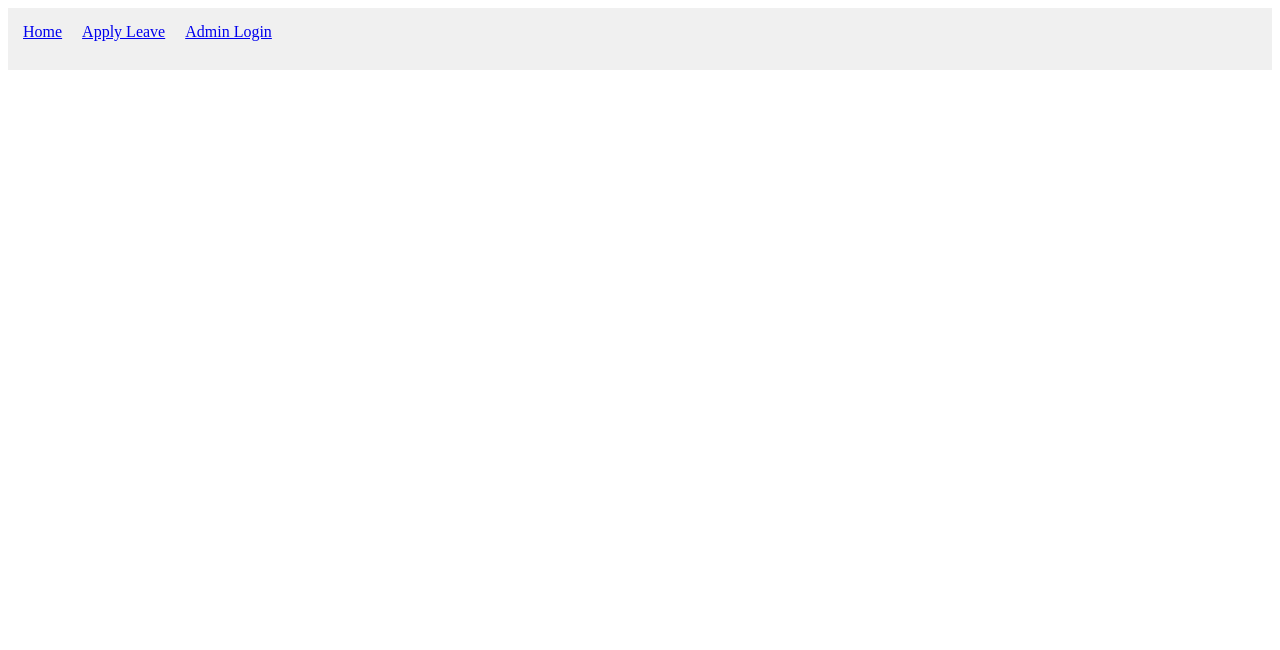
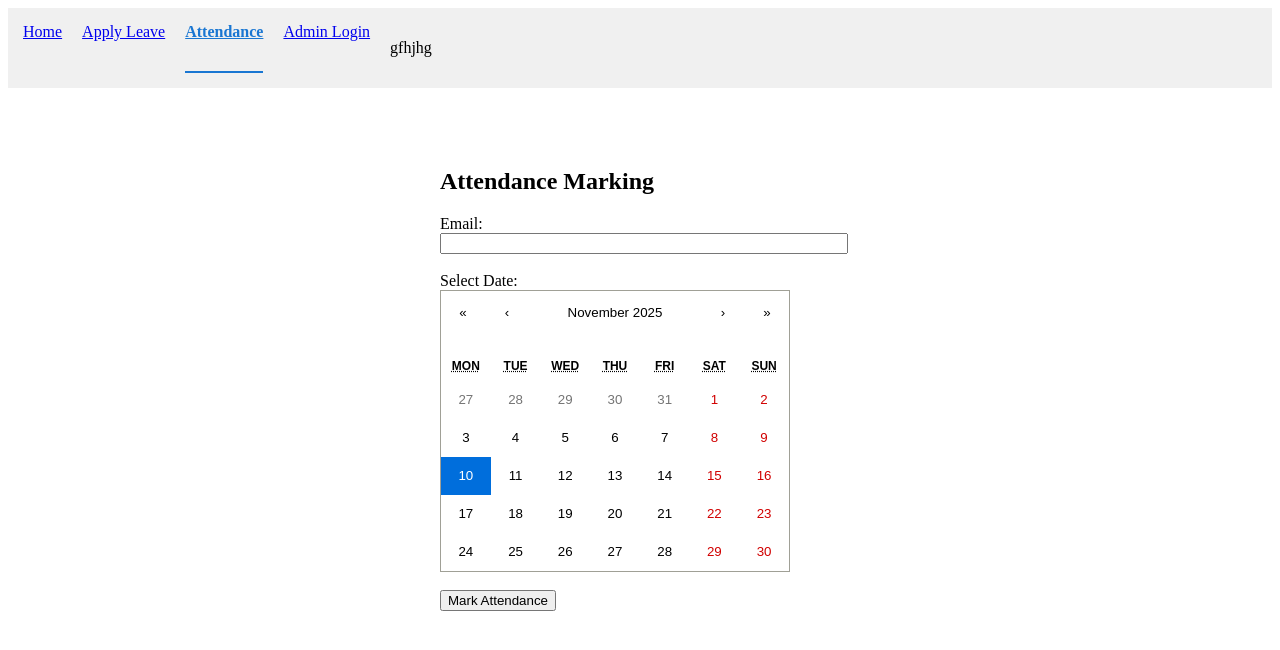
Before and after one commit to ArnavSadani/Employee-Management-System, a React app in the folder employee-management-system/frontend/: page /attendance in a window 1280 px wide. Shown: the top 650 px of the page. Built offline with nearby package versions, Linux system fonts and the light colour scheme; the HTML template or start-up script is replaced by a standard one.

Commit message:
added attendance marking for emplyee

```diff
--- a/employee-management-system/frontend/src/App.jsx
+++ b/employee-management-system/frontend/src/App.jsx
@@ -8,6 +8,7 @@ import ApplyLeave from "./components/ApplyLeave";
 import ManageLeaves from "./components/ManageLeaves";
 import AdminLogin from "./components/AdminLogin";
 import Login from "./components/Userlogin";
+import Attendance from "./components/Attendance";
 
 const App = () => {
   return (
@@ -32,10 +33,9 @@ const App = () => {
 
           {/* Leave Apply Page */}
           <Route path="/apply-leave" element={<ApplyLeave />} />
-
-          {/* Admin Leave Management Page */}
+          <Route path="/attendance" element={<Attendance />} />
           <Route path="/manage-leaves" element={<ManageLeaves />} />
-                <Route path="/admin-login" element={<AdminLogin />} />
+          <Route path="/admin-login" element={<AdminLogin />} />
         </Routes>
       </div>
     </Router>
--- /dev/null
+++ b/employee-management-system/frontend/src/components/Attendance.jsx
@@ -0,0 +1,85 @@
+import { useState, useEffect } from "react";
+import Calendar from "react-calendar";
+import "react-calendar/dist/Calendar.css";
+import { useAuth } from "../context/UserContext";
+
+import { markAttendance, getAttendance } from "../services/api";
+
+const Attendance = () => {
+  const { email } = useAuth();
+  const [selectedDate, setSelectedDate] = useState(new Date());
+  const [presentDates, setPresentDates] = useState([]);
+
+  // Fetch attendance for calendar
+  const fetchAttendance = async () => {
+    if (!email) return;
+
+    const res = await getAttendance(email);
+    setPresentDates(res.data.dates || []);
+  };
+
+  useEffect(() => {
+    fetchAttendance();
+  }, [email]);
+
+  const handleSubmit = async () => {
+    const formattedDate = selectedDate.toISOString().split("T")[0];
+
+    await markAttendance({
+      email,
+      date: formattedDate,
+    });
+
+    alert("Attendance Marked!");
+    fetchAttendance();
+  };
+
+  // Highlight present days in green
+  const tileClassName = ({ date, view }) => {
+    if (view === "month") {
+      const d = date.toISOString().split("T")[0];
+      if (presentDates.includes(d)) {
+        return "present-day";
+      }
+    }
+    return null;
+  };
+
+  return (
+    <div style={{ width: "400px", margin: "40px auto" }}>
+      <h2>Attendance Marking</h2>
+
+      <div>
+        <label>Email:</label>
+        <input value={email || ""} readOnly style={{ width: "100%" }} />
+      </div>
+
+      <br />
+
+      <div>
+        <label>Select Date:</label>
+        <Calendar
+          onChange={setSelectedDate}
+          value={selectedDate}
+          tileClassName={tileClassName}
+        />
+      </div>
+
+      <br />
+
+      <button onClick={handleSubmit}>Mark Attendance</button>
+
+      <style>
+        {`
+          .present-day {
+            background: #4caf50 !important;
+            color: white !important;
+            border-radius: 50%;
+          }
+        `}
+      </style>
+    </div>
+  );
+};
+
+export default Attendance;
--- a/employee-management-system/frontend/src/components/Navbar.jsx
+++ b/employee-management-system/frontend/src/components/Navbar.jsx
@@ -25,7 +25,10 @@ const Navbar = () => {
         marginBottom: "20px",
       }}
     >
-     {pathname!=="/" && <> <Link style={pathname === "/employees" ? active : {}} to="/employees">
+     {pathname!=="/" && <>
+     {!isAdmin &&
+      <>
+     <Link style={pathname === "/employees" ? active : {}} to="/employees">
         Home
       </Link>
 
@@ -33,7 +36,11 @@ const Navbar = () => {
         Apply Leave
       </Link>
 
-
+       <Link style={pathname === "/attendance" ? active : {}} to="/attendance">
+        Attendance
+      </Link>
+</>
+     }
 
       {/* ✅ Only Admin can see this */}
       {isAdmin && (
@@ -54,7 +61,7 @@ const Navbar = () => {
         <button onClick={logout}>Logout</button>
       )}
 
-      <p>{email}</p>
+      <p>{email!==""? "gfhjhg" : email}</p>
       </>
     }
     </nav>
```
